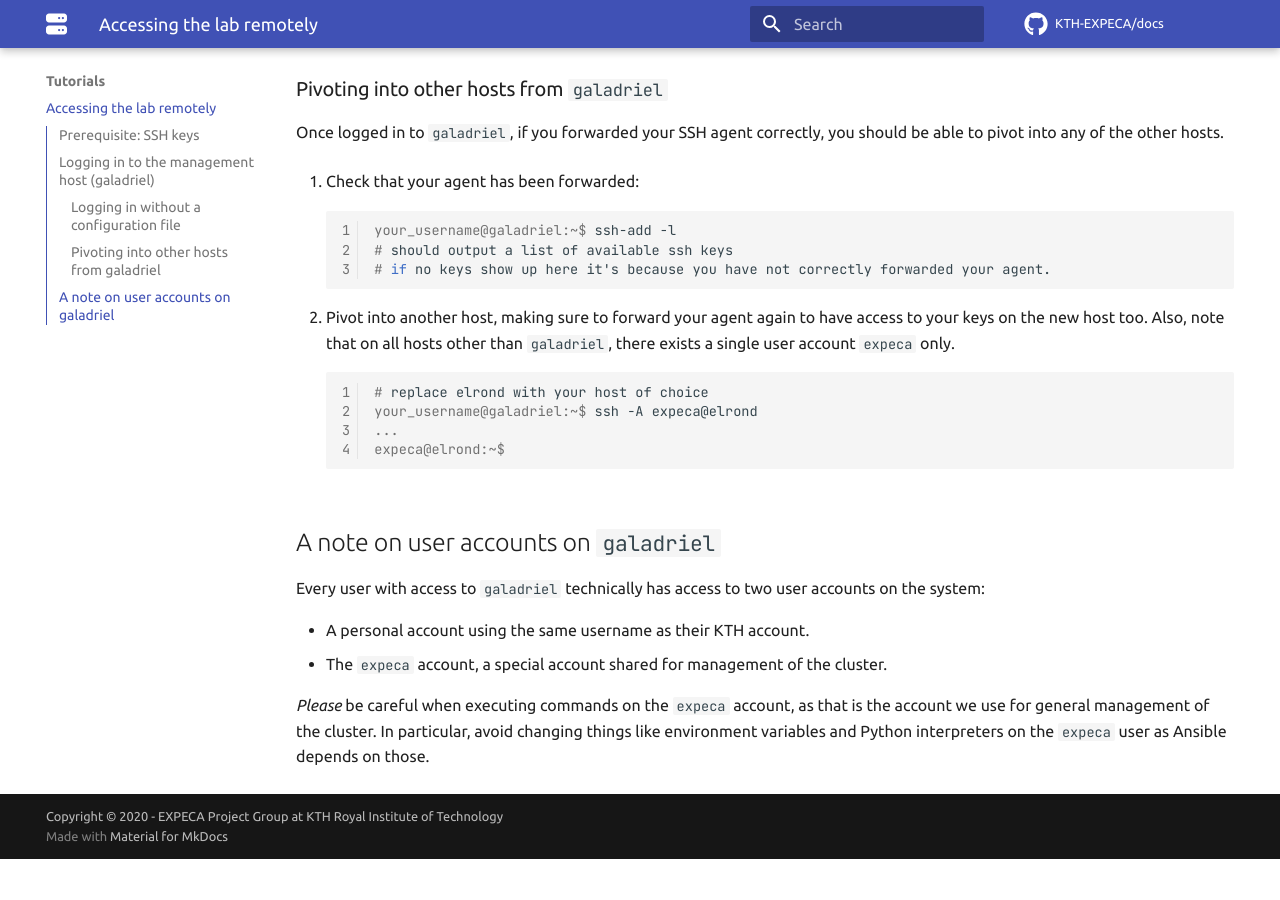
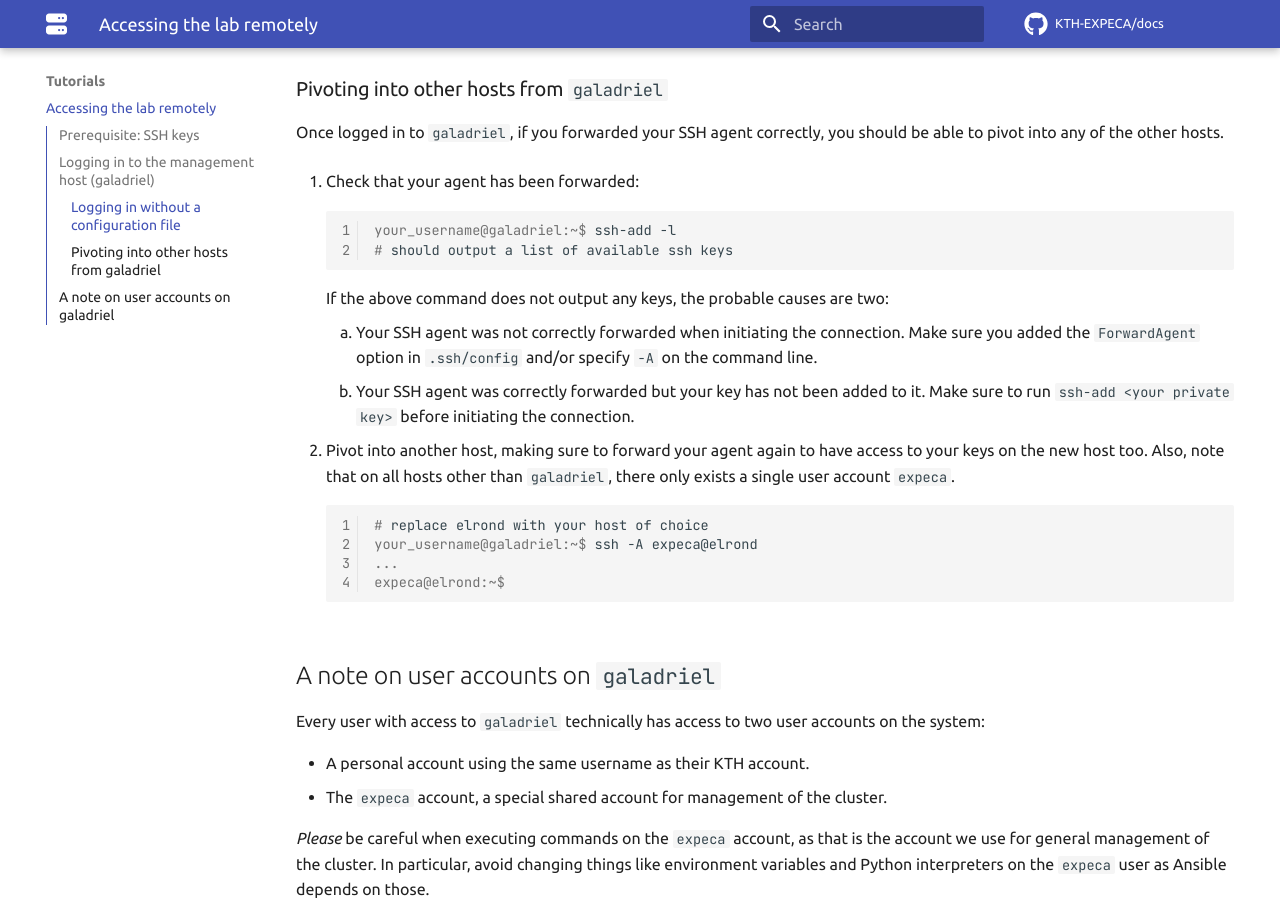
Before and after one commit to KTH-EXPECA/devdocs, an MkDocs documentation site: the page built from docs/tutorials/sshing_into_the_lab.md, in a window 1280 px wide and 900 px high, scrolled down 1363 px. Built offline with MkDocs 1.6.1 and Material for MkDocs 9.7.7, drawn with Linux system fonts in a browser that asks for light colours; comment, search, counter and statistics services are not loaded; before the commit the page ends 2222 px from its top, so only the background shows below that.

Commit message:
ssh docs

````diff
--- a/docs/tutorials/sshing_into_the_lab.md
+++ b/docs/tutorials/sshing_into_the_lab.md
@@ -65,10 +65,16 @@ Once logged in to `galadriel`, if you forwarded your SSH agent correctly, you sh
     ``` console
     your_username@galadriel:~$ ssh-add -l
     # should output a list of available ssh keys
-    # if no keys show up here it's because you have not correctly forwarded your agent.
     ```
 
-2. Pivot into another host, making sure to forward your agent again to have access to your keys on the new host too. Also, note that on all hosts other than `galadriel`, there exists a single user account `expeca` only.
+    If the above command does not output any keys, the probable causes are two:
+
+    1. Your SSH agent was not correctly forwarded when initiating the connection.
+        Make sure you added the `ForwardAgent` option in `.ssh/config` and/or specify `-A` on the command line.
+    2. Your SSH agent was correctly forwarded but your key has not been added to it.
+        Make sure to run `ssh-add <your private key>` before initiating the connection.
+
+2. Pivot into another host, making sure to forward your agent again to have access to your keys on the new host too. Also, note that on all hosts other than `galadriel`, there only exists a single user account `expeca`.
 
     ``` console
     # replace elrond with your host of choice
@@ -83,7 +89,7 @@ Once logged in to `galadriel`, if you forwarded your SSH agent correctly, you sh
 Every user with access to `galadriel` technically has access to two user accounts on the system:
 
 - A personal account using the same username as their KTH account.
-- The `expeca` account, a special account shared for management of the cluster.
+- The `expeca` account, a special shared account for management of the cluster.
 
 *Please* be careful when executing commands on the `expeca` account, as that is the account we use for general management of the cluster.
 In particular, avoid changing things like environment variables and Python interpreters on the `expeca` user as Ansible depends on those.
````
